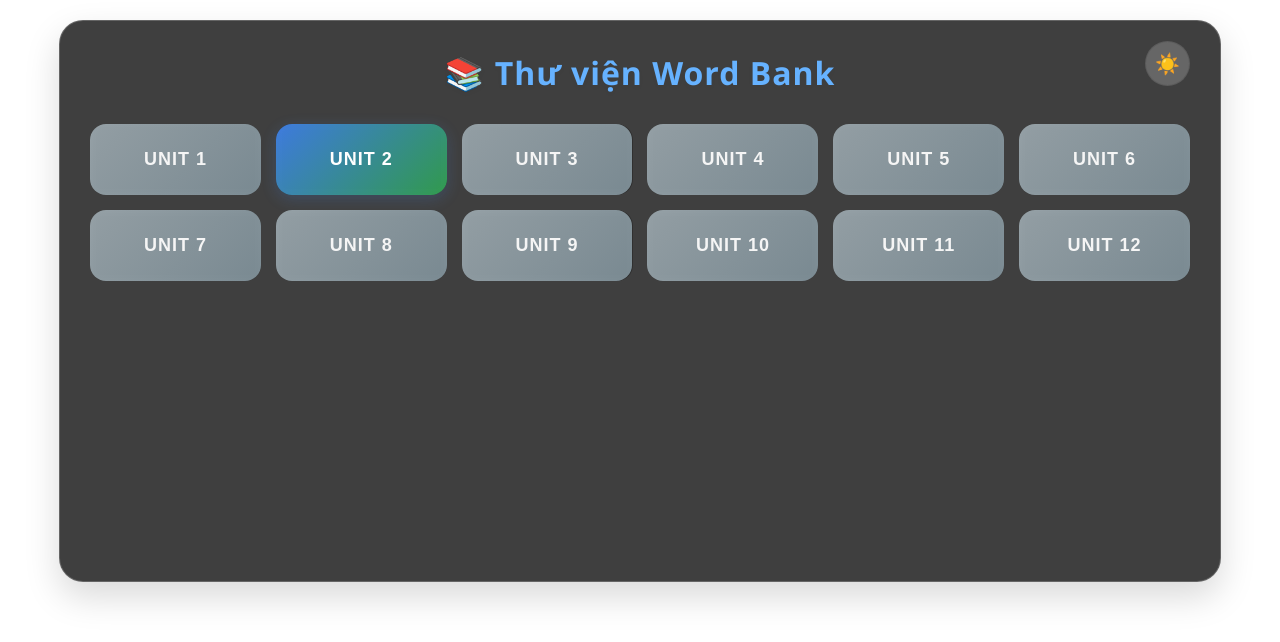
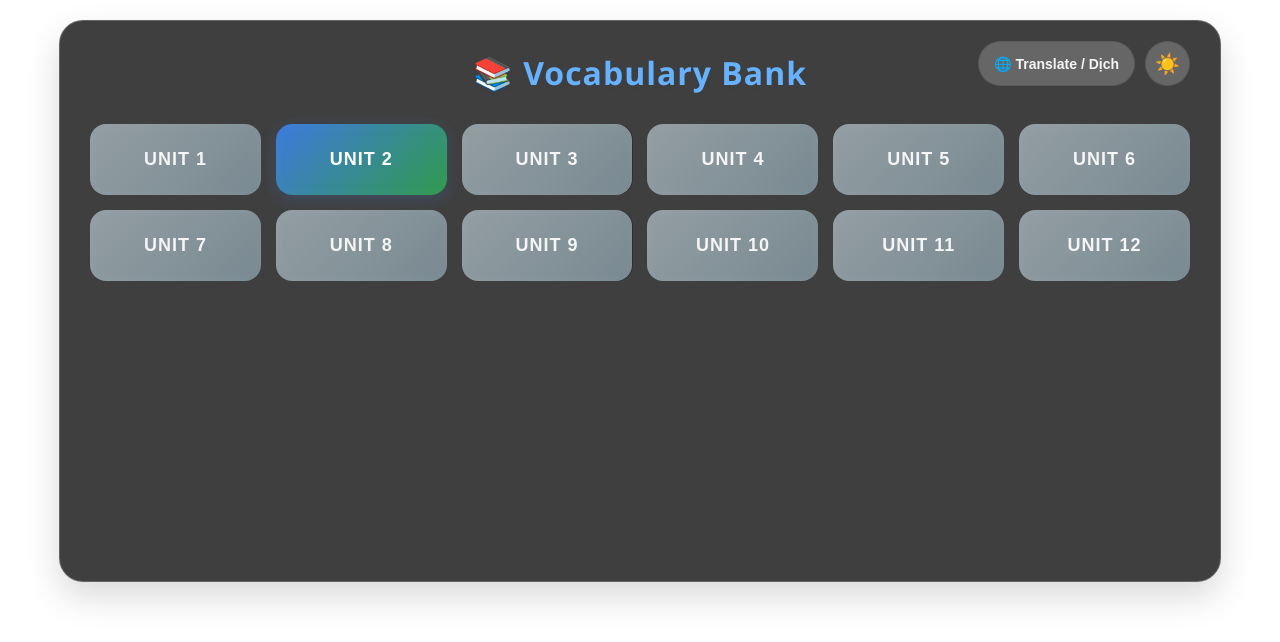
Before and after one commit to tailetuan145-ui/flashcard, a plain HTML site: page index.html in a window 1280 px wide. Both pictures are taken after a click on the button "Toggle Light/Dark Mode". Drawn offline with Linux system fonts and the light colour scheme.

Commit message:
Update index.html

```diff
--- a/index.html
+++ b/index.html
@@ -1,14 +1,13 @@
 <!DOCTYPE html>
-<html lang="vi">
+<html lang="en">
 <head>
 <meta charset="UTF-8">
 <meta name="viewport" content="width=device-width, initial-scale=1.0">
-<title>Thư viện Word Bank Cao Cấp</title>
+<title>Vocabulary Bank</title>
 <style>
   /* Cài đặt chung & Biến màu sắc */
   :root {
     --bg-color: transparent;
-    /* Khung màu trắng hơi trong suốt để hiện ảnh nền (Glassmorphism) */
     --app-bg: rgba(255, 255, 255, 0.85);
     --text-color: #333333;
     --title-color: #1a73e8;
@@ -20,7 +19,6 @@
   }
 
   body.dark-mode {
-    /* Khung màu đen hơi trong suốt cho Dark Mode */
     --app-bg: rgba(30, 30, 30, 0.85);
     --text-color: #f5f5f5;
     --title-color: #66b2ff;
@@ -38,7 +36,6 @@
     padding: 20px;
     color: var(--text-color);
     transition: background-color 0.3s, color 0.3s;
-    /* Đảm bảo ảnh nền không bị lặp lại và bao phủ toàn màn hình */
     background-size: cover;
     background-position: center;
     background-attachment: fixed;
@@ -49,7 +46,6 @@
     max-width: 1100px;
     margin: 0 auto;
     background: var(--app-bg);
-    /* Hiệu ứng làm mờ nền phía sau (Chỉ hoạt động trên các trình duyệt hiện đại) */
     backdrop-filter: blur(12px);
     -webkit-backdrop-filter: blur(12px);
     border-radius: 24px;
@@ -71,24 +67,43 @@
     text-shadow: 0 2px 4px rgba(0,0,0,0.05);
   }
 
-  .theme-toggle {
+  /* Container cho các nút góc phải */
+  .top-right-controls {
     position: absolute;
     top: 20px;
     right: 30px;
+    display: flex;
+    gap: 10px;
+    z-index: 10;
+  }
+
+  .theme-toggle, .lang-toggle {
     background: rgba(255, 255, 255, 0.2);
     border: 1px solid rgba(0, 0, 0, 0.1);
-    border-radius: 50%;
-    width: 45px;
     height: 45px;
-    font-size: 20px;
     cursor: pointer;
     transition: all 0.2s;
     display: flex;
     justify-content: center;
     align-items: center;
+    color: var(--text-color);
+    font-weight: bold;
+    border-radius: 25px;
   }
-  .theme-toggle:hover {
-    transform: scale(1.1);
+
+  .theme-toggle {
+    width: 45px;
+    border-radius: 50%;
+    font-size: 20px;
+  }
+
+  .lang-toggle {
+    padding: 0 15px;
+    font-size: 14px;
+  }
+
+  .theme-toggle:hover, .lang-toggle:hover {
+    transform: scale(1.05);
     background: rgba(255, 255, 255, 0.4);
   }
 
@@ -200,7 +215,7 @@
     padding: 60px 0;
   }
 
-  /* --- LIGHTBOX (Phóng to & Chuyển ảnh) --- */
+  /* --- LIGHTBOX --- */
   .lightbox {
     display: none;
     position: fixed;
@@ -306,7 +321,9 @@
     .prev-arrow { left: 10px; }
     .next-arrow { right: 10px; }
     .lightbox img { max-width: 95%; }
-    .theme-toggle { right: 15px; top: 15px; width: 40px; height: 40px; }
+    .top-right-controls { right: 15px; top: 15px; }
+    .theme-toggle, .lang-toggle { height: 40px; }
+    .theme-toggle { width: 40px; }
   }
 </style>
 </head>
@@ -314,16 +331,19 @@
 
 <div class="app-container">
 
-  <button class="theme-toggle" id="theme-btn" onclick="toggleDarkMode()" title="Chuyển đổi Sáng/Tối">🌙</button>
+  <div class="top-right-controls">
+    <button class="lang-toggle" id="lang-btn" onclick="toggleLanguage()">🌐 Translate / Dịch</button>
+    <button class="theme-toggle" id="theme-btn" onclick="toggleDarkMode()" title="Toggle Light/Dark Mode">🌙</button>
+  </div>
 
   <div id="menu-screen">
-    <h1>📚 Thư viện Word Bank</h1>
+    <h1 id="main-title">📚 Vocabulary Bank</h1>
     <div class="unit-menu" id="unit-menu"></div>
   </div>
 
   <div id="wordbank-screen" class="word-bank-view">
     <div class="toolbar">
-      <button class="back-btn" onclick="goBack()">⬅ Quay lại</button>
+      <button class="back-btn" id="back-btn" onclick="goBack()">⬅ Back</button>
       <h2 class="unit-title" id="current-unit-title">Unit ...</h2>
     </div>
     <div class="image-grid" id="image-grid"></div>
@@ -340,23 +360,51 @@
   <button class="nav-arrow next-arrow" onclick="changeImage(1)">&#10095;</button>
 </div>
 
-<button onclick="scrollToTop()" id="backToTopBtn" title="Lên đầu trang">⬆️</button>
+<button onclick="scrollToTop()" id="backToTopBtn" title="Back to top">⬆️</button>
 
 <script>
   // ======================================================================
-  // 1. CẤU HÌNH ẢNH NỀN TỔNG THỂ CỦA TRANG
+  // 1. TỪ ĐIỂN ĐA NGÔN NGỮ (LANGUAGE DICTIONARY)
   // ======================================================================
-  // Điền tên file ảnh nền vào giữa 2 dấu ngoặc kép.
-  // Ví dụ: "hinh-nen.jpg". Nếu chưa muốn dùng, cứ để trống ""
+  const i18n = {
+    en: {
+      title: "📚 Vocabulary Bank",
+      backBtn: "⬅ Back",
+      emptyState: "No vocabulary for Unit {unit} yet. Come back later! 🚧",
+      unitTitlePrefix: "Vocabulary Bank - Unit ",
+      themeLight: "Switch to Light Mode",
+      themeDark: "Switch to Dark Mode",
+      langBtn: "🌐 Translate / Dịch",
+      backToTop: "Back to top",
+      imgError: "Image Error"
+    },
+    vi: {
+      title: "📚 Thư viện Từ vựng",
+      backBtn: "⬅ Quay lại",
+      emptyState: "Chưa có từ vựng nào cho Unit {unit}. Bạn quay lại sau nhé! 🚧",
+      unitTitlePrefix: "Thư viện Từ vựng - Unit ",
+      themeLight: "Chuyển sang nền Sáng",
+      themeDark: "Chuyển sang nền Tối",
+      langBtn: "🌐 Translate / Dịch",
+      backToTop: "Lên đầu trang",
+      imgError: "Lỗi Ảnh"
+    }
+  };
+
+  let currentLang = 'en'; // Ngôn ngữ mặc định
+  let activeUnit = null;  // Lưu lại Unit đang mở để dịch lại nội dung bên trong
+
+  // ======================================================================
+  // 2. CẤU HÌNH ẢNH NỀN TỔNG THỂ CỦA TRANG
+  // ======================================================================
   const tenAnhNen = "";
 
-  // Tự động áp dụng ảnh nền nếu bạn có điền tên
   if (tenAnhNen !== "") {
     document.body.style.backgroundImage = `url('${tenAnhNen}')`;
   }
 
   // ======================================================================
-  // 2. CẤU HÌNH DANH SÁCH ẢNH WORD BANK
+  // 3. CẤU HÌNH DANH SÁCH ẢNH WORD BANK
   // ======================================================================
   function taoDanhSachAnh(soLuong) {
     let danhSach = [];
@@ -384,11 +432,14 @@
   const lightboxImg = document.getElementById('lightbox-img');
   const lightboxCounter = document.getElementById('lightbox-counter');
   const backToTopBtn = document.getElementById("backToTopBtn");
+  const themeBtn = document.getElementById('theme-btn');
+  const langBtn = document.getElementById('lang-btn');
 
   let currentImagesList = [];
   let currentImageIndex = 0;
 
   function initMenu() {
+    unitMenuContainer.innerHTML = '';
     for (let i = 1; i <= 12; i++) {
       const btn = document.createElement('button');
       btn.className = 'unit-btn';
@@ -405,12 +456,14 @@
   }
 
   function openUnit(unitNumber) {
-    currentUnitTitle.innerText = `Word Bank - Unit ${unitNumber}`;
+    activeUnit = unitNumber;
+    currentUnitTitle.innerText = `${i18n[currentLang].unitTitlePrefix}${unitNumber}`;
     imageGrid.innerHTML = '';
     currentImagesList = wordBankData[unitNumber] || [];
 
     if (currentImagesList.length === 0) {
-      imageGrid.innerHTML = `<div class="empty-state">Chưa có từ vựng nào cho Unit ${unitNumber}. Bạn quay lại sau nhé! 🚧</div>`;
+      let emptyText = i18n[currentLang].emptyState.replace("{unit}", unitNumber);
+      imageGrid.innerHTML = `<div class="empty-state">${emptyText}</div>`;
     } else {
       currentImagesList.forEach((imgSrc, index) => {
         const card = document.createElement('div');
@@ -419,12 +472,12 @@
 
         const img = document.createElement('img');
         img.src = imgSrc;
-        img.alt = `Từ vựng Unit ${unitNumber}`;
+        img.alt = `Vocabulary Unit ${unitNumber}`;
         img.loading = "lazy";
 
         img.onerror = function() {
           this.onerror = null;
-          this.src = "https://via.placeholder.com/200x200?text=Lỗi+Ảnh";
+          this.src = `https://via.placeholder.com/200x200?text=${i18n[currentLang].imgError}`;
         };
 
         card.appendChild(img);
@@ -434,14 +487,52 @@
 
     menuScreen.style.display = 'none';
     wordbankScreen.style.display = 'block';
-    window.scrollTo({top: 0, behavior: 'smooth'});
+    if (!lightbox.style.display || lightbox.style.display === 'none') {
+        window.scrollTo({top: 0, behavior: 'smooth'});
+    }
   }
 
   function goBack() {
+    activeUnit = null;
     wordbankScreen.style.display = 'none';
     menuScreen.style.display = 'block';
   }
 
+  function toggleLanguage() {
+    // Chuyển đổi ngôn ngữ
+    currentLang = currentLang === 'en' ? 'vi' : 'en';
+
+    // Cập nhật text trên UI
+    document.getElementById('main-title').innerText = i18n[currentLang].title;
+    document.getElementById('back-btn').innerText = i18n[currentLang].backBtn;
+    langBtn.innerText = i18n[currentLang].langBtn;
+    backToTopBtn.title = i18n[currentLang].backToTop;
+
+    // Cập nhật lại title của nút Sáng/Tối
+    if (document.body.classList.contains('dark-mode')) {
+      themeBtn.title = i18n[currentLang].themeLight;
+    } else {
+      themeBtn.title = i18n[currentLang].themeDark;
+    }
+
+    // Nếu đang mở một Unit, render lại để cập nhật text thông báo trống hoặc title
+    if (activeUnit) {
+      openUnit(activeUnit);
+    }
+  }
+
+  function toggleDarkMode() {
+    document.body.classList.toggle('dark-mode');
+    if (document.body.classList.contains('dark-mode')) {
+      themeBtn.innerText = '☀️';
+      themeBtn.title = i18n[currentLang].themeLight;
+    } else {
+      themeBtn.innerText = '🌙';
+      themeBtn.title = i18n[currentLang].themeDark;
+    }
+  }
+
+  // Chức năng Lightbox
   function openLightbox(index) {
     currentImageIndex = index;
     updateLightboxContent();
@@ -486,18 +577,6 @@
     }
   });
 
-  function toggleDarkMode() {
-    document.body.classList.toggle('dark-mode');
-    const themeBtn = document.getElementById('theme-btn');
-    if (document.body.classList.contains('dark-mode')) {
-      themeBtn.innerText = '☀️';
-      themeBtn.title = 'Chuyển sang nền Sáng';
-    } else {
-      themeBtn.innerText = '🌙';
-      themeBtn.title = 'Chuyển sang nền Tối';
-    }
-  }
-
   window.onscroll = function() {
     if (document.body.scrollTop > 300 || document.documentElement.scrollTop > 300) {
       backToTopBtn.style.display = "block";
@@ -510,6 +589,7 @@
     window.scrollTo({top: 0, behavior: 'smooth'});
   }
 
+  // Khởi tạo ban đầu
   initMenu();
 </script>
 
```
